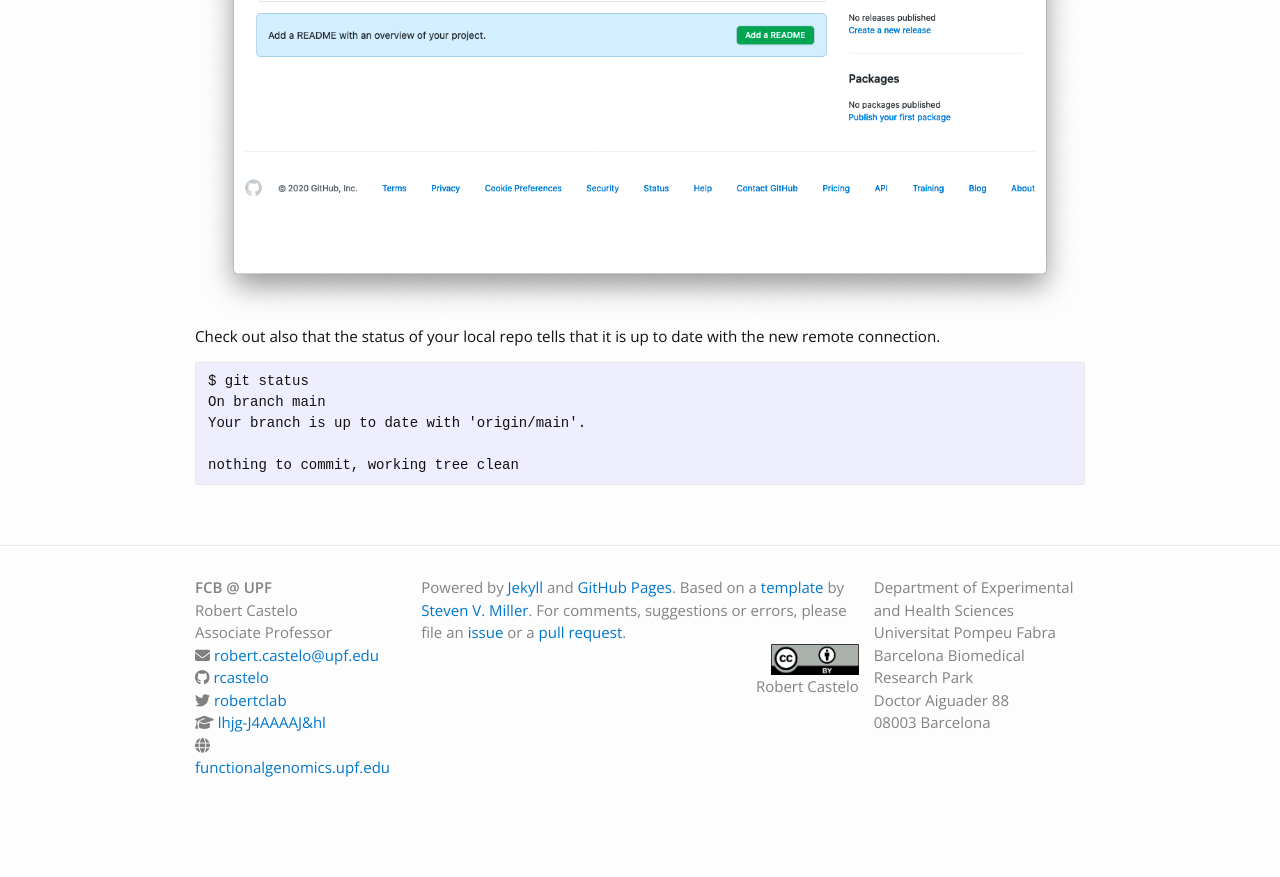
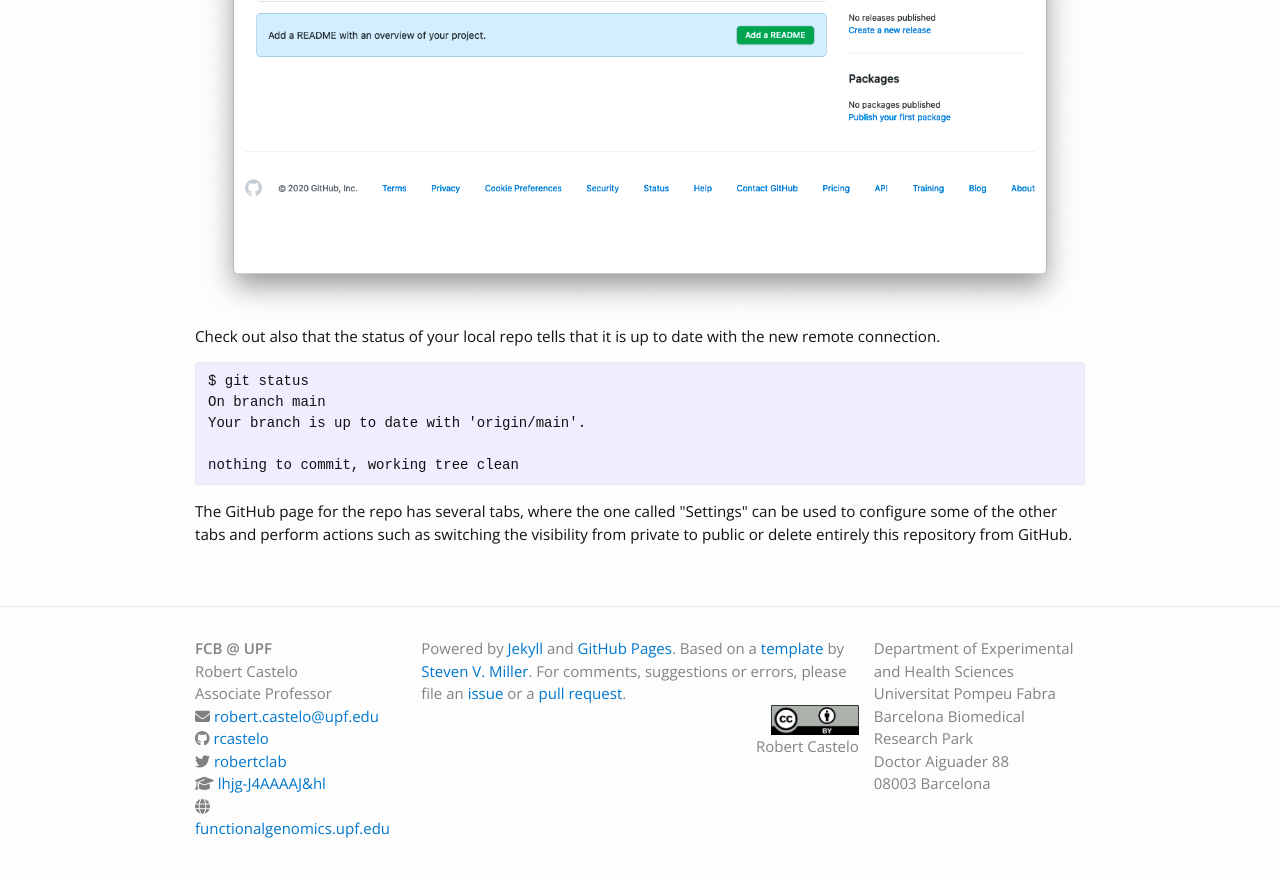
Before and after one commit to funcompbio/funcompbio.github.io, a Jekyll site: the page built from practical3/practical3.md, in a window 1280 px wide and 900 px high, scrolled down 5983 px. Shown: the top 877 px of the window. Built offline with Jekyll 4.4.1, drawn with Linux system fonts in a browser that asks for light colours; nearby versions of some CDN libraries; before the commit the page ends 6822 px from its top, so only the background shows below that; some of the changed lines change nothing that is shown; some of the changed text lies outside the part shown.

Commit message:
Updated practical 3.

```diff
--- a/practical3/practical3.html
+++ b/practical3/practical3.html
@@ -95,7 +95,7 @@ Date:   Thu Oct 7 17:55:50 2020 +0200
 <img src="./GHnewrepo2.png" />
 
 </div>
-<p>At this point you have created in your GitHub account an empty repository called <code>practical3</code>. We are going to connect it now with our local repository of <code>practical3</code>. Make sure your CWD is the Git repository <code>practical3</code> in your local disk and follow the instructions in the GitHub page under the title <strong>... or push an existing repository from the command line</strong>, by typing:</p>
+<p>At this point you have created in your GitHub account an empty repository called <code>practical3</code>. We are going to connect it now with our local repository of <code>practical3</code>. Make sure your CWD is the Git repository <code>practical3</code> in your local disk and follow the instructions in the GitHub page under the title <strong>&quot;... or push an existing repository from the command line&quot;</strong>, by typing:</p>
 <pre><code>$ git remote add origin https://github.com/fcbstudent/practical3.git
 $ git branch -M main
 $ git push -u origin main
@@ -120,3 +120,4 @@ On branch main
 Your branch is up to date with &#39;origin/main&#39;.
 
 nothing to commit, working tree clean</code></pre>
+<p>The GitHub page for the repo has several tabs, where the one called &quot;Settings&quot; can be used to configure some of the other tabs and perform actions such as switching the visibility from private to public or delete entirely this repository from GitHub.</p>
```
